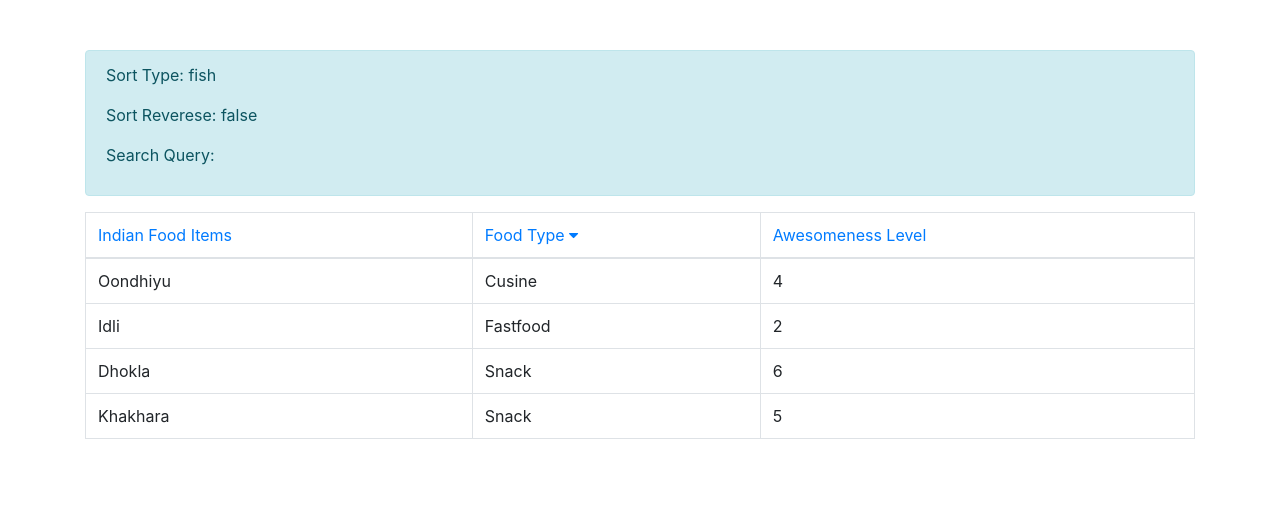
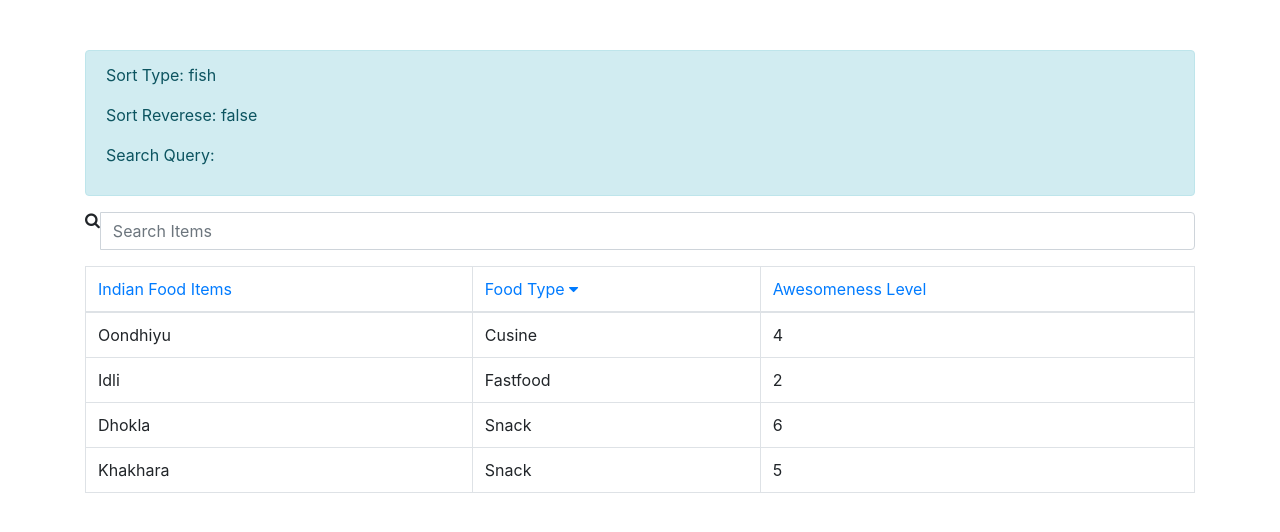
Before and after one commit to UnnitMetaliya/AngularSortNFilter, a plain HTML site: page index.html in a window 1280 px wide. Drawn offline with nearby package versions, Linux system fonts and the light colour scheme.

Commit message:
Second Commit

```diff
--- a/index.html
+++ b/index.html
@@ -18,6 +18,17 @@
 			<p>Sort Reverese: {{sortReverse}}</p>
 			<p>Search Query: {{ searchFish}} </p>
 		</div>
+
+		<form>
+			<div class="form-group">
+				<div class="input-group">
+					<div class="input-group-addon">
+						<i class="fa fa-search"></i>
+					</div>
+					<input type="text" class="form-control" placeholder="Search Items" ng-model="searchFish">
+				</div>
+			</div>
+		</form>
 
 		<table class="table table-bordered table-stripped">
 			<thead>
```
